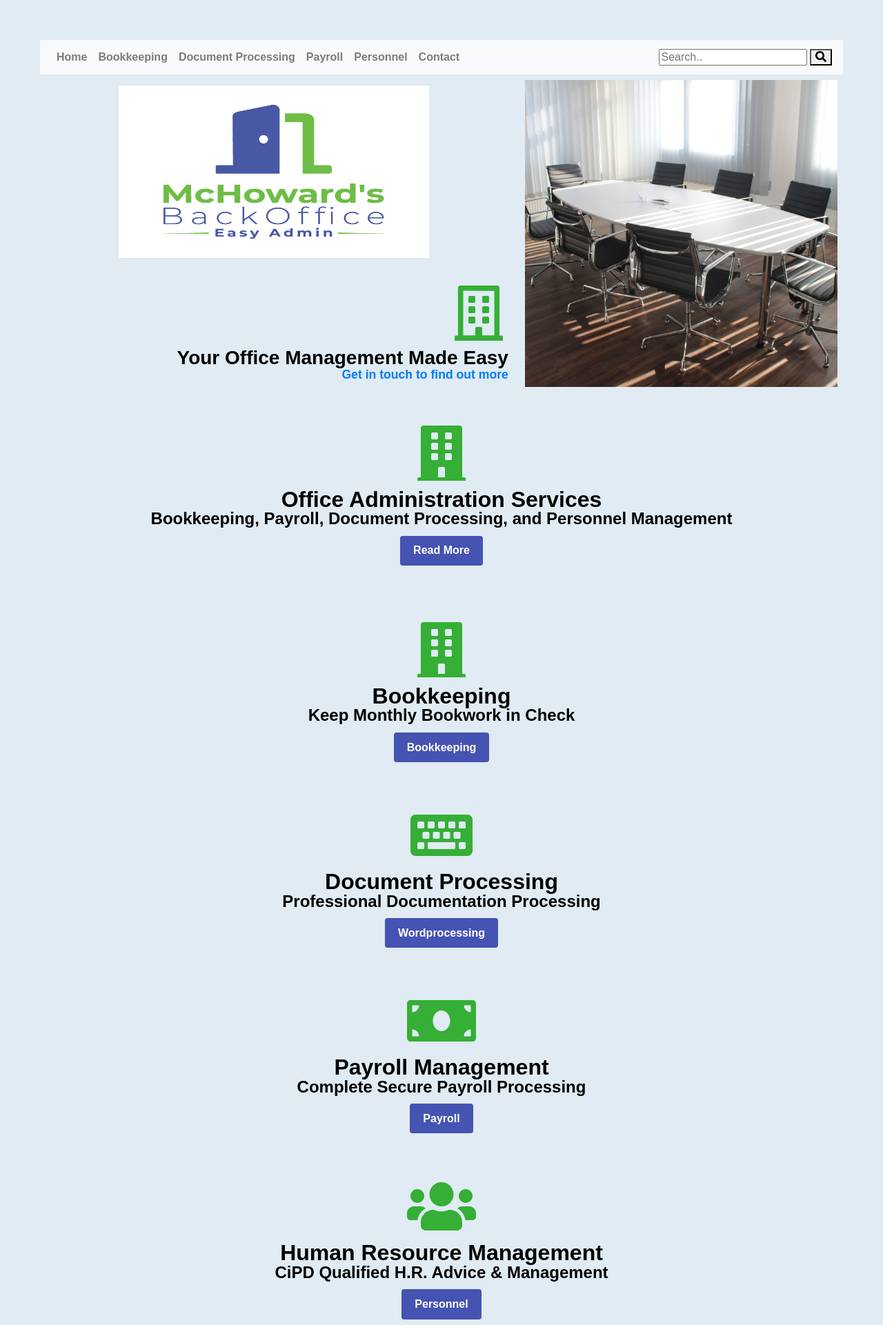
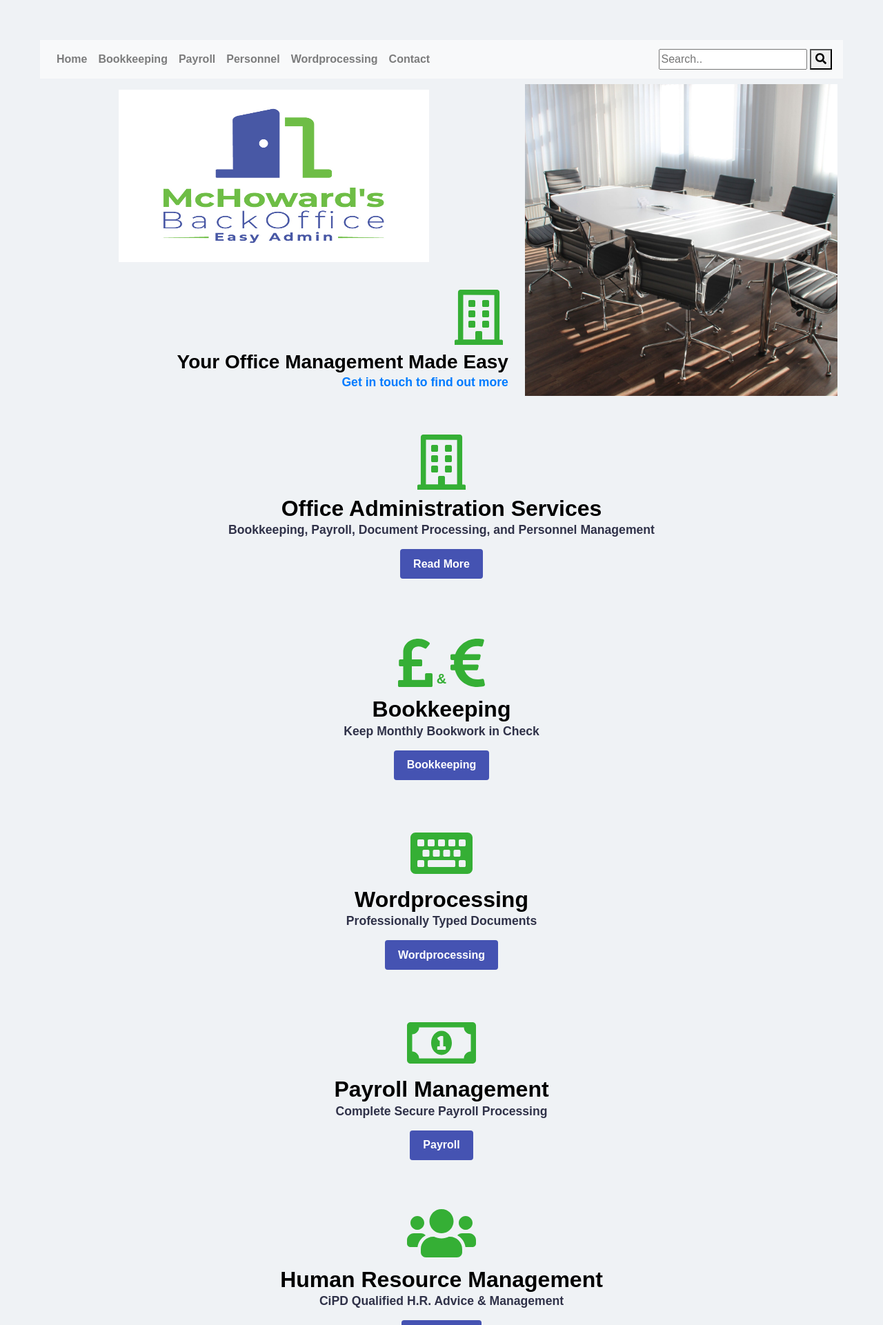
Before and after one commit to Dazzler1970/McHowards, a PHP site: page /home.html in a window 1280 px wide. Shown: the top 1921 px of the page at 69% size. Run offline with PHP 8.4, Linux system fonts and the light colour scheme; some libraries are stand-ins or nearby versions.

Commit message:
Text change

```diff
--- a/Office.html
+++ b/Office.html
@@ -35,9 +35,9 @@
                 <div class="navbar-nav">
                     <li><a class="nav-item nav-link" href="home.html">Home</a></li>
                     <li><a class="nav-item nav-link" href="accounts.html"></i>Bookkeeping</a></li>
-                    <li><a class="nav-item nav-link" href="wordprocessing.html">Document Processing</a></li>
                     <li><a class="nav-item nav-link" href="payroll.html">Payroll</a></li>
                     <li><a class="nav-item nav-link" href="personnel.html">Personnel</a></li>
+                    <li><a class="nav-item nav-link" href="wordprocessing.html">Wordprocessing</a></li>
                     <li><a class="nav-item nav-link" href="contactus.html">Contact</a></li>
                 </div>
             </div>
--- a/Specials.html
+++ b/Specials.html
@@ -38,9 +38,9 @@
                 <div class="navbar-nav">
                     <li><a class="nav-item nav-link" href="home.html">Home</a></li>
                     <li><a class="nav-item nav-link" href="accounts.html"></i>Bookkeeping</a></li>
-                    <li><a class="nav-item nav-link" href="wordprocessing.html">Document Processing</a></li>
                     <li><a class="nav-item nav-link" href="payroll.html">Payroll</a></li>
                     <li><a class="nav-item nav-link" href="personnel.html">Personnel</a></li>
+                    <li><a class="nav-item nav-link" href="wordprocessing.html">Wordprocessing</a></li>
                     <li><a class="nav-item nav-link" href="contactus.html">Contact</a></li>
                 </div>
             </div>
--- a/about.html
+++ b/about.html
@@ -33,9 +33,9 @@
                 <div class="navbar-nav">
                     <li><a class="nav-item nav-link" href="home.html">Home</a></li>
                     <li><a class="nav-item nav-link" href="accounts.html"></i>Bookkeeping</a></li>
-                    <li><a class="nav-item nav-link" href="wordprocessing.html">Document Processing</a></li>
                     <li><a class="nav-item nav-link" href="payroll.html">Payroll</a></li>
                     <li><a class="nav-item nav-link" href="personnel.html">Personnel</a></li>
+                    <li><a class="nav-item nav-link" href="wordprocessing.html">Wordprocessing</a></li>
                     <li><a class="nav-item nav-link" href="contactus.html">Contact</a></li>
                 </div>
             </div>
@@ -166,7 +166,7 @@
             <footer>
                 <div class="row">
                     <div class="col-sm">
-                      <li></li>
+                        <li></li>
                     </div>
                     <div class="icon-bar">
                         <a href="https://www.facebook.com">
--- a/contactus.html
+++ b/contactus.html
@@ -38,9 +38,9 @@
                 <div class="navbar-nav">
                     <li><a class="nav-item nav-link" href="home.html">Home</a></li>
                     <li><a class="nav-item nav-link" href="accounts.html"></i>Bookkeeping</a></li>
-                    <li><a class="nav-item nav-link" href="wordprocessing.html">Document Processing</a></li>
                     <li><a class="nav-item nav-link" href="payroll.html">Payroll</a></li>
                     <li><a class="nav-item nav-link" href="personnel.html">Personnel</a></li>
+                    <li><a class="nav-item nav-link" href="wordprocessing.html">Wordprocessing</a></li>
                     <li><a class="nav-item nav-link" href="contactus.html">Contact</a></li>
                 </div>
             </div>
--- a/gdpr.html
+++ b/gdpr.html
@@ -38,9 +38,9 @@
                 <div class="navbar-nav">
                     <li><a class="nav-item nav-link" href="home.html">Home</a></li>
                     <li><a class="nav-item nav-link" href="accounts.html"></i>Bookkeeping</a></li>
-                    <li><a class="nav-item nav-link" href="wordprocessing.html">Document Processing</a></li>
                     <li><a class="nav-item nav-link" href="payroll.html">Payroll</a></li>
                     <li><a class="nav-item nav-link" href="personnel.html">Personnel</a></li>
+                    <li><a class="nav-item nav-link" href="wordprocessing.html">Wordprocessing</a></li>
                     <li><a class="nav-item nav-link" href="contactus.html">Contact</a></li>
                 </div>
             </div>
--- a/home.html
+++ b/home.html
@@ -35,9 +35,9 @@
                 <div class="navbar-nav">
                     <li><a class="nav-item nav-link" href="home.html">Home</a></li>
                     <li><a class="nav-item nav-link" href="accounts.html"></i>Bookkeeping</a></li>
-                    <li><a class="nav-item nav-link" href="wordprocessing.html">Document Processing</a></li>
                     <li><a class="nav-item nav-link" href="payroll.html">Payroll</a></li>
                     <li><a class="nav-item nav-link" href="personnel.html">Personnel</a></li>
+                    <li><a class="nav-item nav-link" href="wordprocessing.html">Wordprocessing</a></li>
                     <li><a class="nav-item nav-link" href="contactus.html">Contact</a></li>
                 </div>
             </div>
@@ -57,7 +57,8 @@
                 <img src="images\JPEG-File-Design-B.jpg" height="250" width="450" alt="">
             </div>
             <div class="top-box top-box-b">
-                <h3><i class="far fa-building fa-4x"></i></h3><h4>Your Office Management Made Easy</h4>
+                <h3><i class="far fa-building fa-4x"></i></h3>
+                <h4>Your Office Management Made Easy</h4>
                 <a href="contactus.html"> Get in touch to find out more</a>
             </div>
 
@@ -69,25 +70,25 @@
         <!-- Boxes Section-->
         <section class="boxes">
             <div class="box">
-                <h3><i class="fas fa-building fa-4x"></i></h3>
+                <h3><i class="far fa-building fa-4x"></i></h3>
                 <h2>Office Administration Services</h2>
                 <p>Bookkeeping, Payroll, Document Processing, and Personnel Management</p>
                 <p class="about"><a href="about.html" class="btn">Read More</a>
             </div>
             <div class="box">
-                <h3><i class="fas fa-building fa-4x"></i></h3>
+                <h3><i class="fas fa-pound-sign fa-4x"></i> & <i class="fas fa-euro-sign fa-4x"></i></h3>
                 <h2>Bookkeeping</h2>
                 <p>Keep Monthly Bookwork in Check</p>
                 <a href="accounts.html" class="btn">Bookkeeping</a>
             </div>
             <div class="box">
                 <h3><i class="fas fa-keyboard fa-4x"></i></h3>
-                <h2>Document Processing</h2>
-                <p class="about">Professional Documentation Processing</p>
+                <h2>Wordprocessing</h2>
+                <p class="about">Professionally Typed Documents</p>
                 <a href="wordprocessing.html" class="btn">Wordprocessing</a>
             </div>
             <div class="box">
-                <h3><i class="fas fa-money-bill fa-4x"></i></h3>
+                <h3><i class="far fa-money-bill-alt fa-4x"></i></h3>
                 <h2>Payroll Management</h2>
                 <p>Complete Secure Payroll Processing</p>
                 <a href="payroll.html" class="btn">Payroll</a>
--- a/index.html
+++ b/index.html
@@ -40,9 +40,9 @@
                     <div class="navbar-nav">
                         <li><a class="nav-item nav-link" href="home.html">Home</a></li>
                         <li><a class="nav-item nav-link" href="accounts.html"></i>Bookkeeping</a></li>
-                        <li><a class="nav-item nav-link" href="wordprocessing.html">Document Processing</a></li>
                         <li><a class="nav-item nav-link" href="payroll.html">Payroll</a></li>
                         <li><a class="nav-item nav-link" href="personnel.html">Personnel</a></li>
+                        <li><a class="nav-item nav-link" href="wordprocessing.html">Wordprocessing</a></li>
                         <li><a class="nav-item nav-link" href="contactus.html">Contact</a></li>
                     </div>
                 </div>
--- a/payroll.html
+++ b/payroll.html
@@ -38,9 +38,9 @@
                 <div class="navbar-nav">
                     <li><a class="nav-item nav-link" href="home.html">Home</a></li>
                     <li><a class="nav-item nav-link" href="accounts.html"></i>Bookkeeping</a></li>
-                    <li><a class="nav-item nav-link" href="wordprocessing.html">Document Processing</a></li>
                     <li><a class="nav-item nav-link" href="payroll.html">Payroll</a></li>
                     <li><a class="nav-item nav-link" href="personnel.html">Personnel</a></li>
+                    <li><a class="nav-item nav-link" href="wordprocessing.html">Wordprocessing</a></li>
                     <li><a class="nav-item nav-link" href="contactus.html">Contact</a></li>
                 </div>
             </div>
--- a/personnel.html
+++ b/personnel.html
@@ -38,9 +38,9 @@
                 <div class="navbar-nav">
                     <li><a class="nav-item nav-link" href="home.html">Home</a></li>
                     <li><a class="nav-item nav-link" href="accounts.html"></i>Bookkeeping</a></li>
-                    <li><a class="nav-item nav-link" href="wordprocessing.html">Document Processing</a></li>
                     <li><a class="nav-item nav-link" href="payroll.html">Payroll</a></li>
                     <li><a class="nav-item nav-link" href="personnel.html">Personnel</a></li>
+                    <li><a class="nav-item nav-link" href="wordprocessing.html">Wordprocessing</a></li>
                     <li><a class="nav-item nav-link" href="contactus.html">Contact</a></li>
                 </div>
             </div>
@@ -85,7 +85,8 @@
         </section>
         <!-- Info Section -->
         <section class="info">
-            <a href="https://www.cipd.co.uk/"><img src="Personnelindex\CiPD White.PNG" height="400" width="600" alt=" Chartered Institute of Personnel and Development - CiPD Logo &copy; 2019"> </a>
+            <a href="https://www.cipd.co.uk/"><img src="Personnelindex\CiPD White.PNG" height="400" width="600"
+                    alt=" Chartered Institute of Personnel and Development - CiPD Logo &copy; 2019"> </a>
             <div>
                 <h2>Keep Your Accounts Up To Date</h2>
                 <p>Keeping monthly accounts and finances is the most important requirement for any business.</p>
--- a/styles.css
+++ b/styles.css
@@ -1,10 +1,10 @@
 
 /* Defines CSS Variables */
 :root{
-    --primary: #e0ebf3;
+    --primary: #eff2f5;
     --dark:#4553b2;
     --light:#7ec9ff;
-    --shadow:#747681;
+    --shadow:#303249;
     --text: #000000;
     --icon:rgb(53, 175, 53);
     --link:#00FF00;
@@ -13,7 +13,7 @@
 
 /* Defines Body */
 body{
-    line-height: 1.1rem;
+    line-height: 1.5rem;
     align-content: center;
     background: var(--primary);
     margin: 50px;
@@ -212,7 +212,7 @@ nav{
     display: grid;
     align-items: right;
     justify-items: right;
-    box-shadow:.1em;
+    box-shadow: 0.1em;
     padding: 1.5rem;
     display: block;
     text-decoration: none;
@@ -320,6 +320,7 @@ nav{
     object-fit: cover;
     width: 100%;
     max-height: 100%;
+    align-items: center;
   }
 
 .info {
@@ -336,8 +337,9 @@ nav{
 }
 .info p{
     font-size: 1.1rem;
-    font-weight: 500;
+    font-weight: 550;
     justify-content: center;
+    color: var(--shadow)
 
 }
 
@@ -348,7 +350,7 @@ nav{
 }
 
 .info h4{
-    font-weight: 550;
+    font-weight: 600;
 }
 
 .info-about{
@@ -431,6 +433,15 @@ nav{
     font-weight: 750;
 }
 
+.box h4{
+    font-size: 1.5rem;
+    margin-bottom: 0;
+    color: var(--text);
+    font-style: bold;
+    padding: 0.5rem;
+    font-weight: 650;
+}
+
 .box {
     background: var(--primary);
     padding: 1.5rem 2rem;
@@ -448,8 +459,9 @@ nav{
     text-decoration: none;
     padding: 0.5rem;
     text-align: center;
-    color: var(--text);
-    font-size: 1.5rem;
+    color: var(--shadow);
+    font-size: 1.1rem;
+    list-style-type: none;
 }
 .boxes a:hover{
     background: var(--light);
--- a/wordprocessing.html
+++ b/wordprocessing.html
@@ -21,7 +21,7 @@
     <link rel="stylesheet" href="mediaq.css">
     <link rel="stylesheet" href="gridstyles.css">
 
-    <title>Document Processing - McHoward's Back-Office</title>
+    <title>Wordprocessing - McHoward's Back-Office</title>
 </head>
 
 <body>
@@ -38,9 +38,9 @@
                 <div class="navbar-nav">
                     <li><a class="nav-item nav-link" href="home.html">Home</a></li>
                     <li><a class="nav-item nav-link" href="accounts.html"></i>Bookkeeping</a></li>
-                    <li><a class="nav-item nav-link" href="wordprocessing.html">Document Processing</a></li>
                     <li><a class="nav-item nav-link" href="payroll.html">Payroll</a></li>
                     <li><a class="nav-item nav-link" href="personnel.html">Personnel</a></li>
+                    <li><a class="nav-item nav-link" href="wordprocessing.html">Wordprocessing</a></li>
                     <li><a class="nav-item nav-link" href="contactus.html">Contact</a></li>
                 </div>
             </div>
```
Also changed, not shown: accounts.html (+12 -11 lines).
